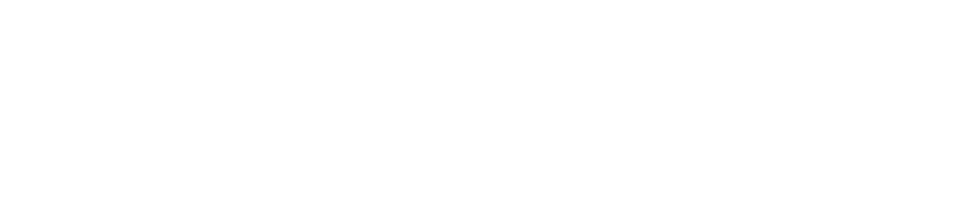
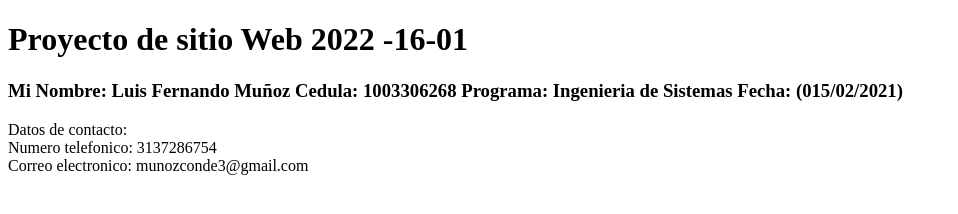
Before and after one commit to luis-munoz24/DSW-LuisMu-oz, a plain HTML site: page index.html in a window 1280 px wide. Shown: the whole page, without its empty margins (0-958 px from the left). Drawn offline with Linux system fonts and the light colour scheme.

Commit message:
Actualización de index html
Primera actualización

```diff
--- a/index.html
+++ b/index.html
@@ -7,6 +7,18 @@
     <title>Document</title>
 </head>
 <body>
+    <h1> Proyecto de sitio Web 2022 -16-01 </h1>
 
+    <h3>
+        Mi Nombre: Luis Fernando Muñoz
+        Cedula: 1003306268
+        Programa: Ingenieria de Sistemas
+        Fecha: (015/02/2021)
+    </h3>
+    <p>
+        Datos de contacto: <br>
+        Numero telefonico: 3137286754 <br>
+        Correo electronico: munozconde3@gmail.com <br>
+    </p>
 </body>
 </html>
```
